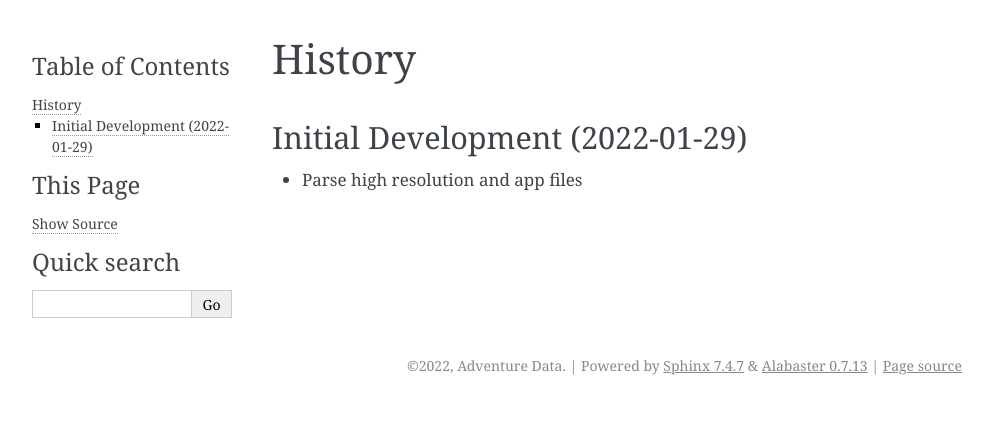
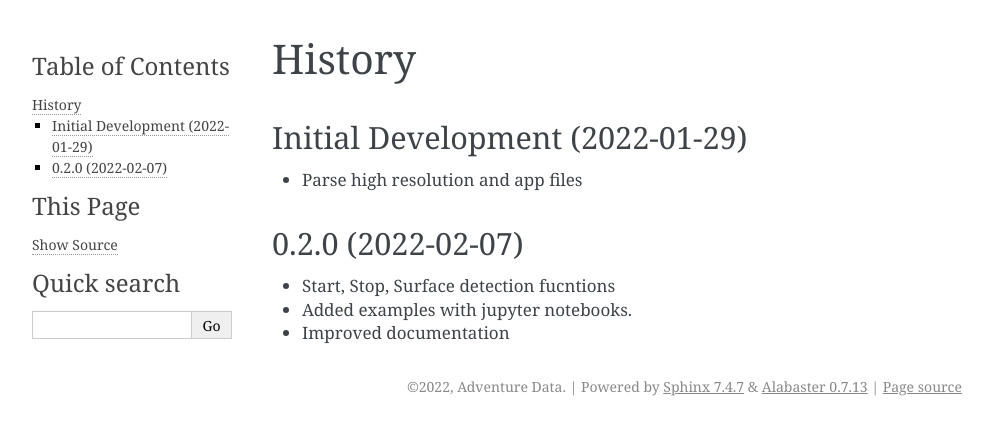
Before and after one commit to AdventureData/study_lyte, a Sphinx documentation site: the page built from docs/history.rst, in a window 1280 px wide. Shown: the top 435 px of the page, without its empty margins (148-1141 px from the left). Built offline with Sphinx 7.4.7, drawn with Linux system fonts in a browser that asks for light colours; pages that are not in the unit, such as notebooks, are missing from menus.

Commit message:
Updated history

```diff
--- a/docs/history.rst
+++ b/docs/history.rst
@@ -6,3 +6,11 @@ Initial Development (2022-01-29)
 --------------------------------
 
 * Parse high resolution and app files
+
+
+0.2.0 (2022-02-07)
+--------------------------------
+
+* Start, Stop, Surface detection fucntions
+* Added examples with jupyter notebooks.
+* Improved documentation
```
